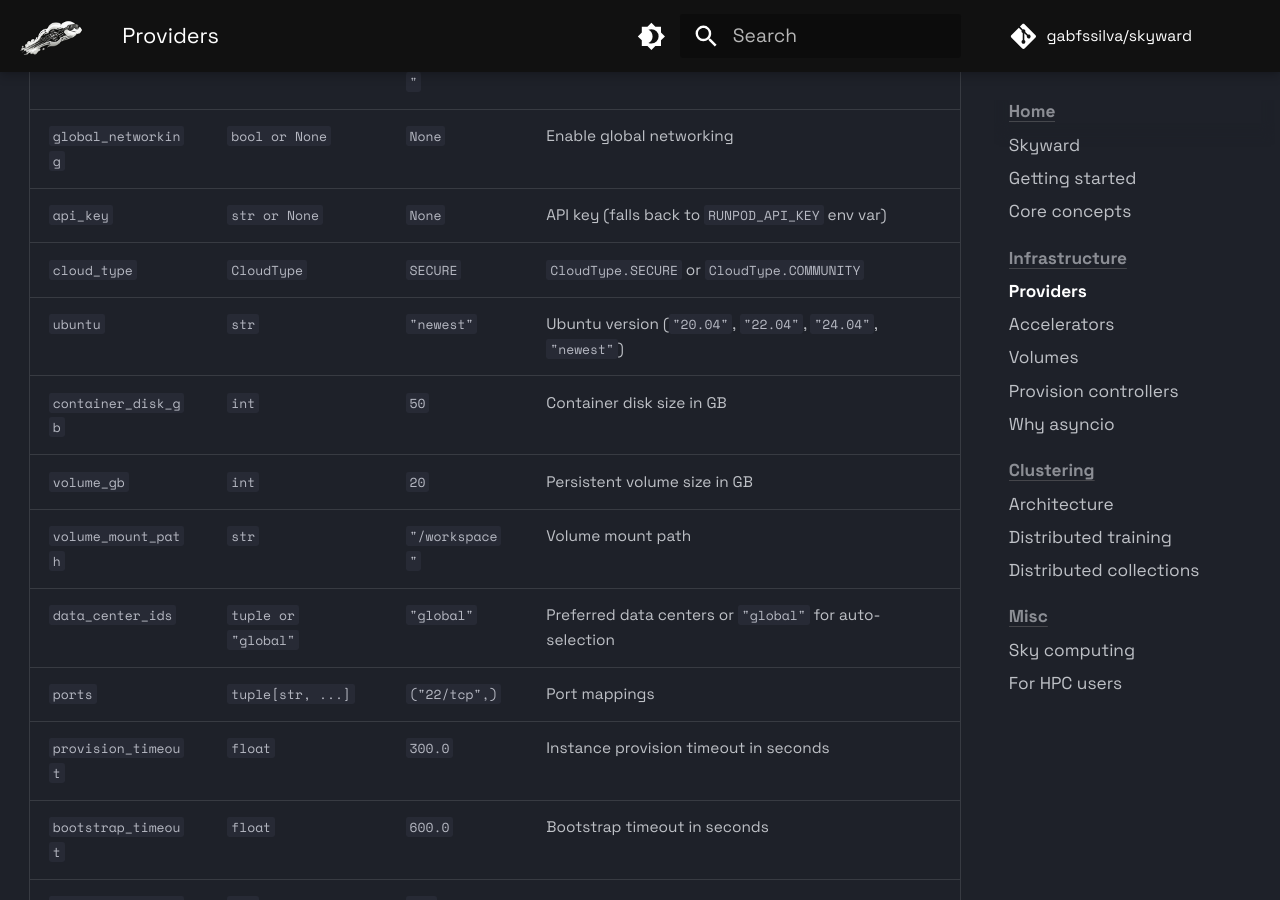
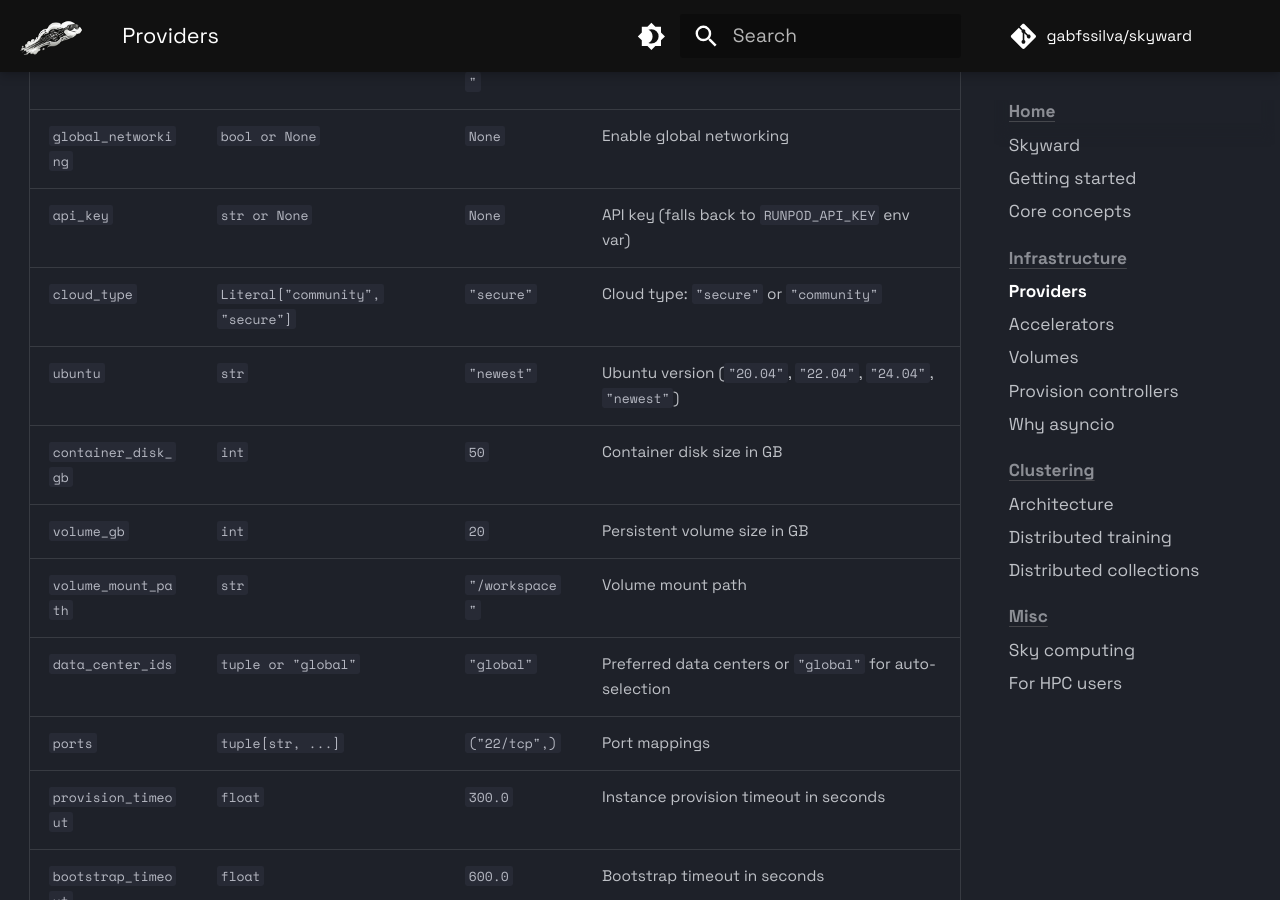
Before and after one commit to gabfssilva/skyward, an MkDocs documentation site: the page built from docs/providers.md, in a window 1280 px wide and 900 px high, scrolled down 8281 px. Built offline with MkDocs 1.6.1 and Material for MkDocs 9.7.7, drawn with Linux system fonts in a browser that asks for light colours; comment, search, counter and statistics services are not loaded.

Commit message:
fix: remove CloudType references from docs after enum removal
Co-Authored-By: Claude Opus 4.6 (1M context) <noreply@anthropic.com>

```diff
--- a/docs/providers.md
+++ b/docs/providers.md
@@ -227,7 +227,7 @@ This disables Casty cluster formation and connects to each worker independently
 | `cluster_mode` | `ClusterMode` | `"individual"` | Cluster mode (`"instant"` or `"individual"`) |
 | `global_networking` | `bool or None` | `None` | Enable global networking |
 | `api_key` | `str or None` | `None` | API key (falls back to `RUNPOD_API_KEY` env var) |
-| `cloud_type` | `CloudType` | `SECURE` | `CloudType.SECURE` or `CloudType.COMMUNITY` |
+| `cloud_type` | `Literal["community", "secure"]` | `"secure"` | Cloud type: `"secure"` or `"community"` |
 | `ubuntu` | `str` | `"newest"` | Ubuntu version (`"20.04"`, `"22.04"`, `"24.04"`, `"newest"`) |
 | `container_disk_gb` | `int` | `50` | Container disk size in GB |
 | `volume_gb` | `int` | `20` | Persistent volume size in GB |
```
Also changed, not shown: docs/reference/providers/runpod.md (+0 -2 lines).
